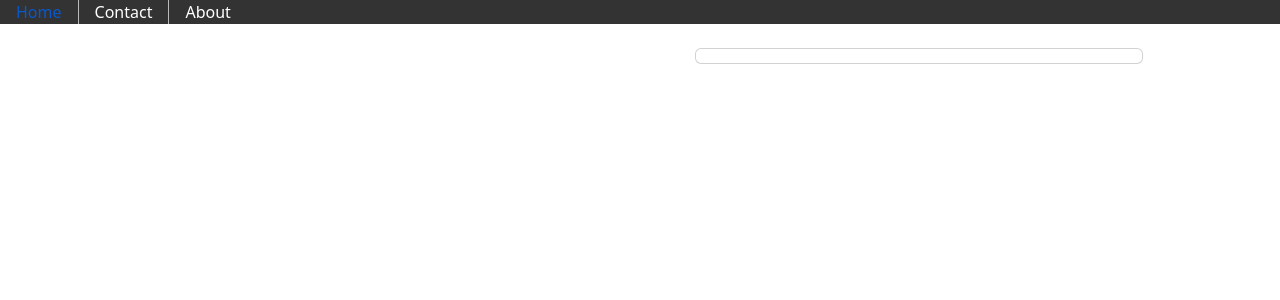
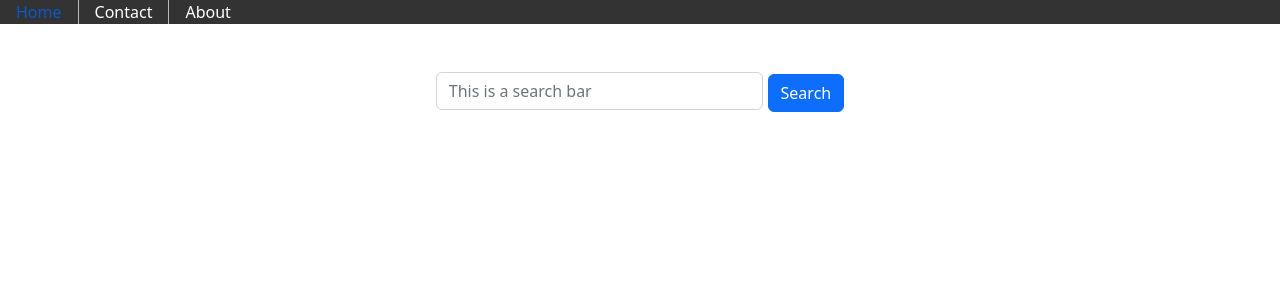
Before and after one commit to mishsx/recipe_search_engine, a Django app: page /blog/ in a window 1280 px wide. Shown: the top 300 px of the page. Run offline with Django 4.2, Linux system fonts and the light colour scheme; data that the repository does not hold is empty.

Commit message:
Implemented Receipe Card layout on home screen; Added search bar UI;

```diff
--- a/blog/static/blog/style.css
+++ b/blog/static/blog/style.css
@@ -4,7 +4,7 @@ ul{
     padding:0;
     overflow:hidden;
     background-color:#333;
-    position:fixed;
+    position:absolute;
     top:0;
     left:0;
     width:100%;
@@ -13,6 +13,7 @@ ul{
 li{
     float: left;
     border-right: 1px solid #bbb;
+    color: white;
 }
 
 li:last-child{
--- a/blog/templates/blog/index.html
+++ b/blog/templates/blog/index.html
@@ -18,7 +18,7 @@
 
 </head>
 
-<body>
+<>
 
     <div>
         <ul>
@@ -31,23 +31,43 @@
         </ul>
     </div>
 
-    <div class="container row mt-5 text-center" style="margin-left:auto; margin-right:auto;">
-        <div class="col-lg-6 col-sm-12 mb-3"></div>
-        <div class="card" style="width:28rem; margin: 0 auto;"></div>
-        <img class="card-img-top" />
-        <div class="card-body"></div>
-        <h5 class="card-title"></h5>
-        <p class="card-content"></p>
+    <div class="container row mt-5 text-center" style="margin-left:auto; margin-right:auto">
+
+
+        <form class="form-inline mb-5">
+            <div class="form-group">
+                <input type="text" name="userText" class="form-control" placeholder="This is a search bar"
+                    style="display: inline-block; width:30%;">
+                <input type="submit" class="btn btn-primary" value="Search">
+            </div>
+        </form>
+
+        {% for recipe in recipes %}
+
+        <div class="col-lg-3 col-sm-12 mb-3">
+            <div class="card" style="width:18rem; margin: 0 auto">
+                <img src="{{ recipe.recipe.image}}" class="card-img-top" />
+                <div class="card-body">
+                    <h5 class="card-title">{{ recipe.recipe.label }}</h5>
+                    <p class="card-content">{{ recipe.recipe.source }}</p>
+
+                    <details>
+                        <summary>details</summary>
+                        <p style="margin-top:10px">{{ recipe.recipe.calories }} kcal</p>
+                        <p>{{ recipe.recipe.ingredientLines}}</p>
+                    </details>
+
+                </div>
+            </div>
+        </div>
+        {% endfor %}
 
     </div>
-
-
-
 
     <!-- JavaScript Bundle with Popper -->
     <script src="https://cdn.jsdelivr.net/npm/bootstrap@5.2.0/dist/js/bootstrap.bundle.min.js"
         integrity="sha384-A3rJD856KowSb7dwlZdYEkO39Gagi7vIsF0jrRAoQmDKKtQBHUuLZ9AsSv4jD4Xa"
         crossorigin="anonymous"></script>
-</body>
+    </body>
 
 </html>
--- a/blog/views.py
+++ b/blog/views.py
@@ -13,7 +13,9 @@ import requests
 def index(request):
     query="cheesecake"
     response = requests.get("https://api.edamam.com/api/recipes/v2?type=public&q="+query+"&app_id=4cc0a10b&app_key=5bdfee81719020965a984b95a247a86e")
-    return render(request, 'blog/index.html')
+    jsonResponse = response.json()
+    recipes = jsonResponse['hits']
+    return render(request, 'blog/index.html', {'recipes': recipes})
 
 def specific(request):
     return HttpResponse("This is the specific url")
```
